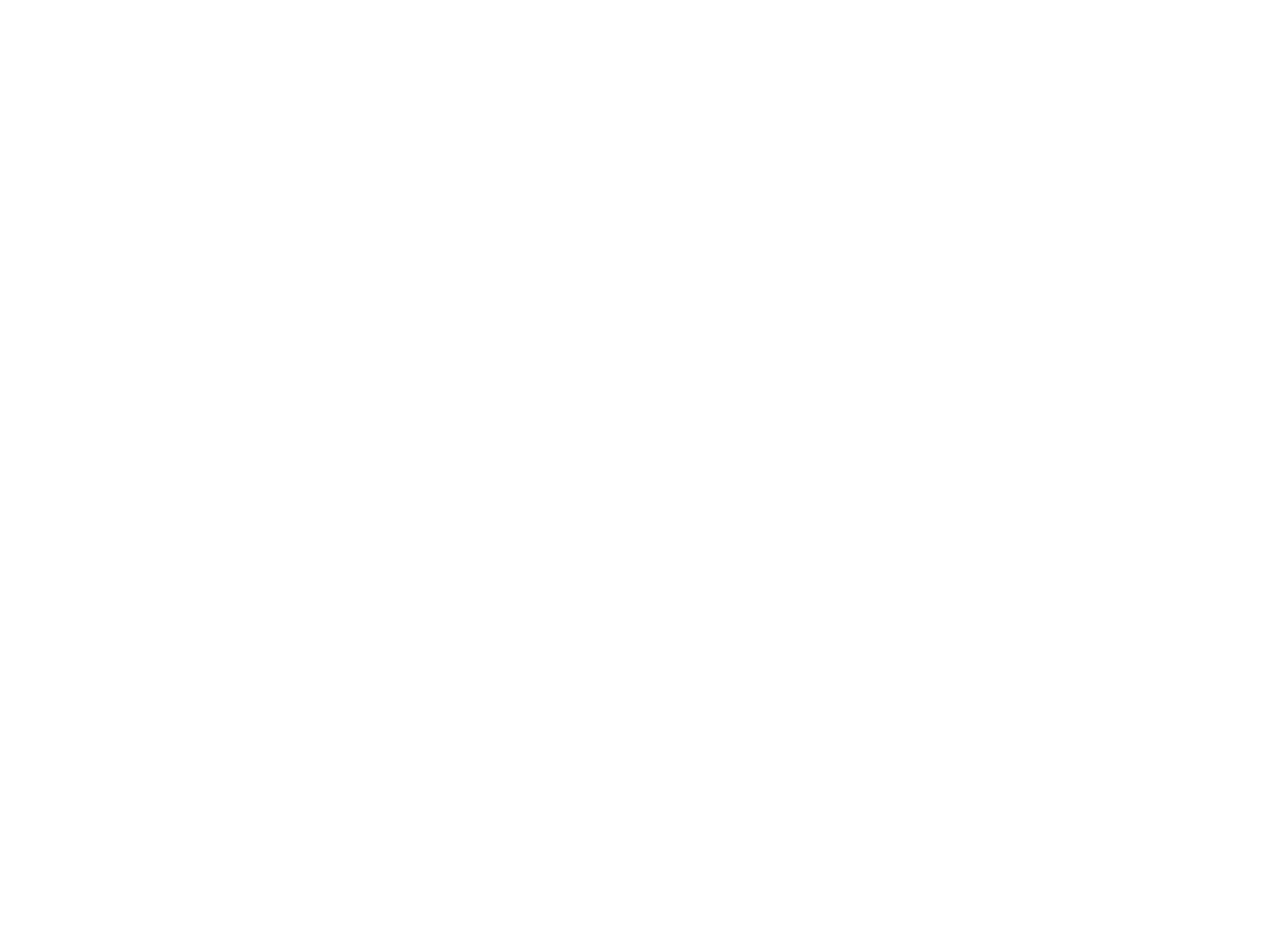
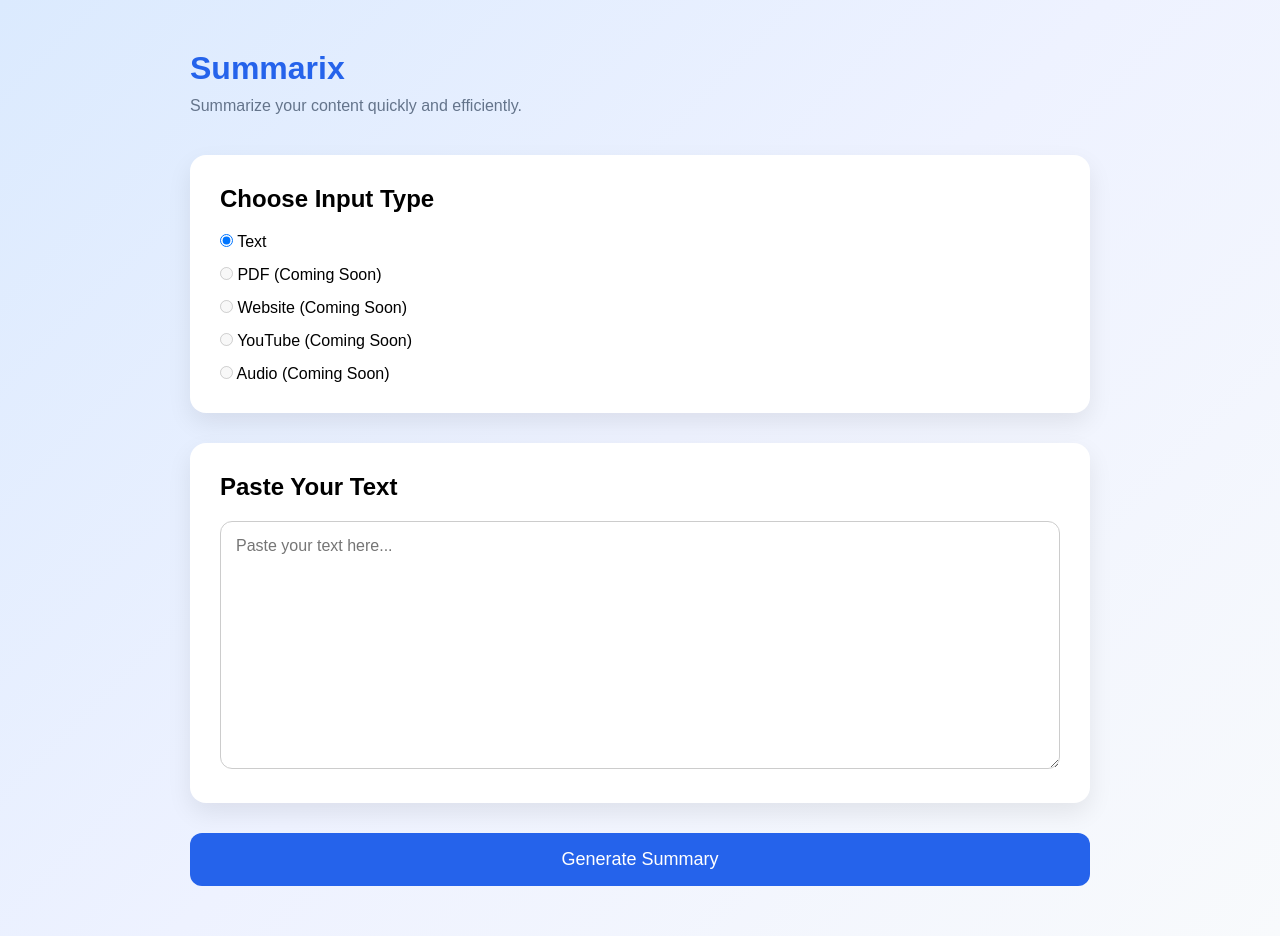
Before and after one commit to bekkambabi/Summarix, a Flask app: page /summarize in a window 1280 px wide. Before the commit the page is empty. Before the commit the page ends 800 px from the top, so only its background shows below. Run offline with Flask 3, Linux system fonts and the light colour scheme.

Commit message:
Add text summarization results and statistics

```diff
--- a/app.py
+++ b/app.py
@@ -23,10 +23,15 @@
 def summarize():
 
     summary = ""
+    original_words = 0
+    summary_words = 0
+    compression = 0
 
     if request.method == "POST":
 
         text = request.form["text"]
+
+        original_words = len(text.split())
 
         result = summarizer(
             text,
@@ -37,11 +42,20 @@
 
         summary = result[0]["summary_text"]
 
+        summary_words = len(summary.split())
+
+        compression = round(
+            ((original_words - summary_words) / original_words) * 100,
+            1
+        )
+
     return render_template(
         "summarize.html",
-        summary=summary
+        summary=summary,
+        original_words=original_words,
+        summary_words=summary_words,
+        compression=compression
     )
-
 
 if __name__ == "__main__":
     app.run(debug=True)
--- /dev/null
+++ b/static/css/dashboard.css
@@ -0,0 +1,168 @@
+*{
+    margin:0;
+    padding:0;
+    box-sizing:border-box;
+    font-family:Arial,sans-serif;
+}
+
+body{
+
+    background:linear-gradient(135deg,#dbeafe,#eef2ff,#f8fafc);
+
+    min-height:100vh;
+
+}
+
+.container{
+
+    width:90%;
+    max-width:900px;
+
+    margin:50px auto;
+
+}
+
+h1{
+
+    color:#2563eb;
+
+    margin-bottom:10px;
+
+}
+
+.subtitle{
+
+    color:#64748b;
+
+    margin-bottom:40px;
+
+}
+
+.card{
+
+    background:white;
+
+    padding:30px;
+
+    border-radius:16px;
+
+    margin-bottom:30px;
+
+    box-shadow:0 10px 25px rgba(0,0,0,.08);
+
+}
+
+.card h2{
+
+    margin-bottom:20px;
+
+}
+
+.radio-group{
+
+    display:flex;
+
+    flex-direction:column;
+
+    gap:15px;
+
+}
+
+textarea{
+
+    width:100%;
+
+    padding:15px;
+
+    border-radius:12px;
+
+    border:1px solid #ccc;
+
+    resize:vertical;
+
+    font-size:16px;
+
+}
+
+button{
+
+    width:100%;
+
+    padding:16px;
+
+    border:none;
+
+    border-radius:12px;
+
+    background:#2563eb;
+
+    color:white;
+
+    font-size:18px;
+
+    cursor:pointer;
+
+    transition:.3s;
+
+}
+
+button:hover{
+
+    background:#1d4ed8;
+
+}
+.summary-text{
+
+    line-height:1.8;
+
+    color:#374151;
+
+    margin-top:20px;
+
+}
+
+.stats{
+
+    display:flex;
+
+    justify-content:space-between;
+
+    gap:20px;
+
+    margin-top:20px;
+
+    flex-wrap:wrap;
+
+}
+
+.stat-box{
+
+    flex:1;
+
+    min-width:180px;
+
+    background:#f8fafc;
+
+    padding:25px;
+
+    border-radius:15px;
+
+    text-align:center;
+
+}
+
+.stat-box h3{
+
+    color:#2563eb;
+
+    font-size:30px;
+
+}
+
+.stat-box p{
+
+    color:#64748b;
+
+    margin-top:10px;
+
+}
--- a/templates/summarize.html
+++ b/templates/summarize.html
@@ -2,9 +2,129 @@
 <html lang="en">
 <head>
     <meta charset="UTF-8">
-    <title>Title</title>
+    <meta name="viewport" content="width=device-width, initial-scale=1.0">
+    <title>Summarix</title>
+
+    <link rel="stylesheet"
+          href="{{ url_for('static', filename='css/dashboard.css') }}">
 </head>
 <body>
 
+<div class="container">
+
+    <h1>Summarix</h1>
+
+    <p class="subtitle">
+        Summarize your content quickly and efficiently.
+    </p>
+
+    <form method="POST">
+
+        <div class="card">
+
+            <h2>Choose Input Type</h2>
+
+            <div class="radio-group">
+
+                <label>
+                    <input type="radio" checked>
+                    Text
+                </label>
+
+                <label>
+                    <input type="radio" disabled>
+                    PDF (Coming Soon)
+                </label>
+
+                <label>
+                    <input type="radio" disabled>
+                    Website (Coming Soon)
+                </label>
+
+                <label>
+                    <input type="radio" disabled>
+                    YouTube (Coming Soon)
+                </label>
+
+                <label>
+                    <input type="radio" disabled>
+                    Audio (Coming Soon)
+                </label>
+
+            </div>
+
+        </div>
+
+        <div class="card">
+
+            <h2>Paste Your Text</h2>
+
+            <textarea
+                name="text"
+                rows="12"
+                placeholder="Paste your text here..."
+                required></textarea>
+
+        </div>
+
+        <button type="submit">
+            Generate Summary
+        </button>
+
+    </form>
+
+    {% if summary %}
+
+    <div class="card">
+
+        <h2>Summary</h2>
+
+        <p>{{ summary }}</p>
+
+    </div>
+
+    {% endif %}
+
+</div>
+
+{% if summary %}
+
+<div class="card">
+
+    <h2>Generated Summary</h2>
+
+    <p class="summary-text">
+        {{ summary }}
+    </p>
+
+</div>
+
+<div class="card">
+
+    <h2>Summary Statistics</h2>
+
+    <div class="stats">
+
+        <div class="stat-box">
+            <h3>{{ original_words }}</h3>
+            <p>Original Words</p>
+        </div>
+
+        <div class="stat-box">
+            <h3>{{ summary_words }}</h3>
+            <p>Summary Words</p>
+        </div>
+
+        <div class="stat-box">
+            <h3>{{ compression }}%</h3>
+            <p>Compression</p>
+        </div>
+
+    </div>
+
+</div>
+
+{% endif %}
+
 </body>
 </html>
```
Also changed, not shown: templates/index.html (deleted, +0 -47 lines), models/audio_handler.py (added), models/pdf_handler.py (added), models/summarizer.py (added), models/translator.py (added), models/youtube_handler.py (added), static/js/dashboard.js (added), templates/dashboard.html (added).
